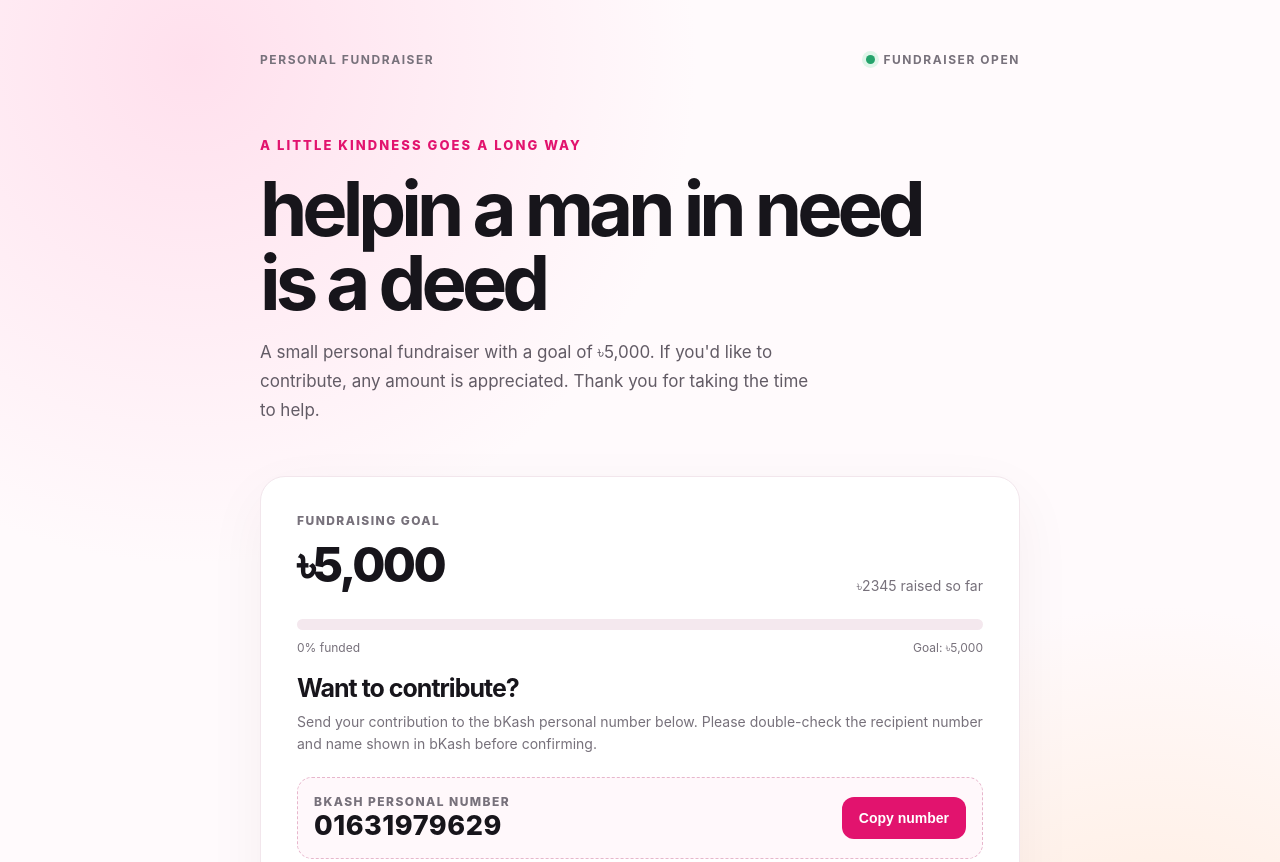
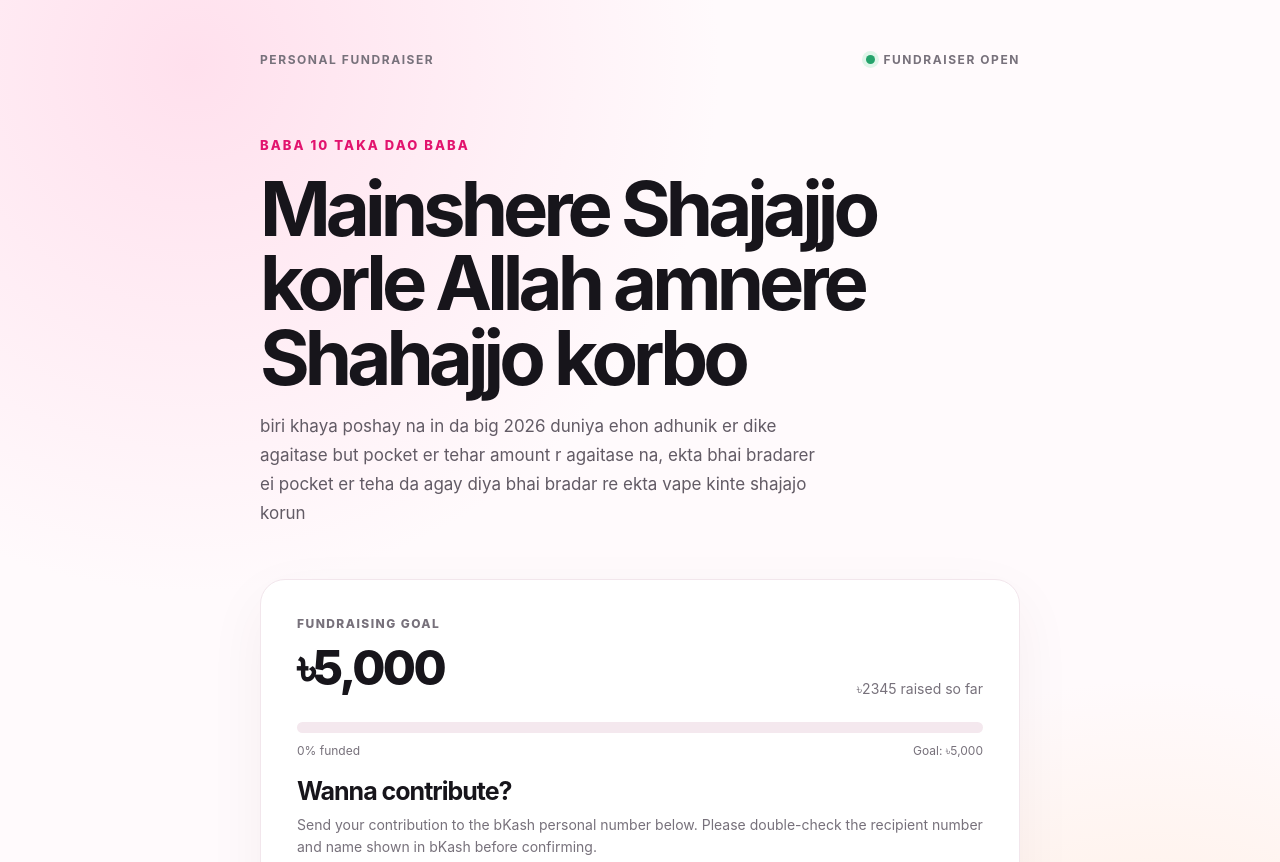
Before and after one commit to rexlies/fundraiser, a plain HTML site: page index.html in a window 1280 px wide. Shown: the top 862 px of the page. Drawn offline with Linux system fonts and the light colour scheme.

Commit message:
Update fundraiser text and headings in index.html

```diff
--- a/index.html
+++ b/index.html
@@ -49,9 +49,9 @@
     </div>
 
     <section class="hero">
-      <div class="eyebrow">A little kindness goes a long way</div>
-      <h1>helpin a man in need is a deed</h1>
-      <p class="intro">A small personal fundraiser with a goal of ৳5,000. If you'd like to contribute, any amount is appreciated. Thank you for taking the time to help.</p>
+      <div class="eyebrow">Baba 10 taka dao baba</div>
+      <h1>Mainshere Shajajjo korle Allah amnere Shahajjo korbo</h1>
+      <p class="intro">biri khaya poshay na in da big 2026 duniya ehon adhunik er dike agaitase but pocket er tehar amount r agaitase na, ekta bhai bradarer ei pocket er teha da agay diya bhai bradar re ekta vape kinte shajajo korun</p>
     </section>
 
     <section class="card" aria-label="Fundraising goal and contribution details">
@@ -68,7 +68,7 @@
       <div class="progress-caption"><span>0% funded</span><span>Goal: ৳5,000</span></div>
 
       <div class="donate">
-        <h2>Want to contribute?</h2>
+        <h2>Wanna contribute?</h2>
         <p>Send your contribution to the bKash personal number below. Please double-check the recipient number and name shown in bKash before confirming.</p>
         <div class="number-box">
           <div>
```
